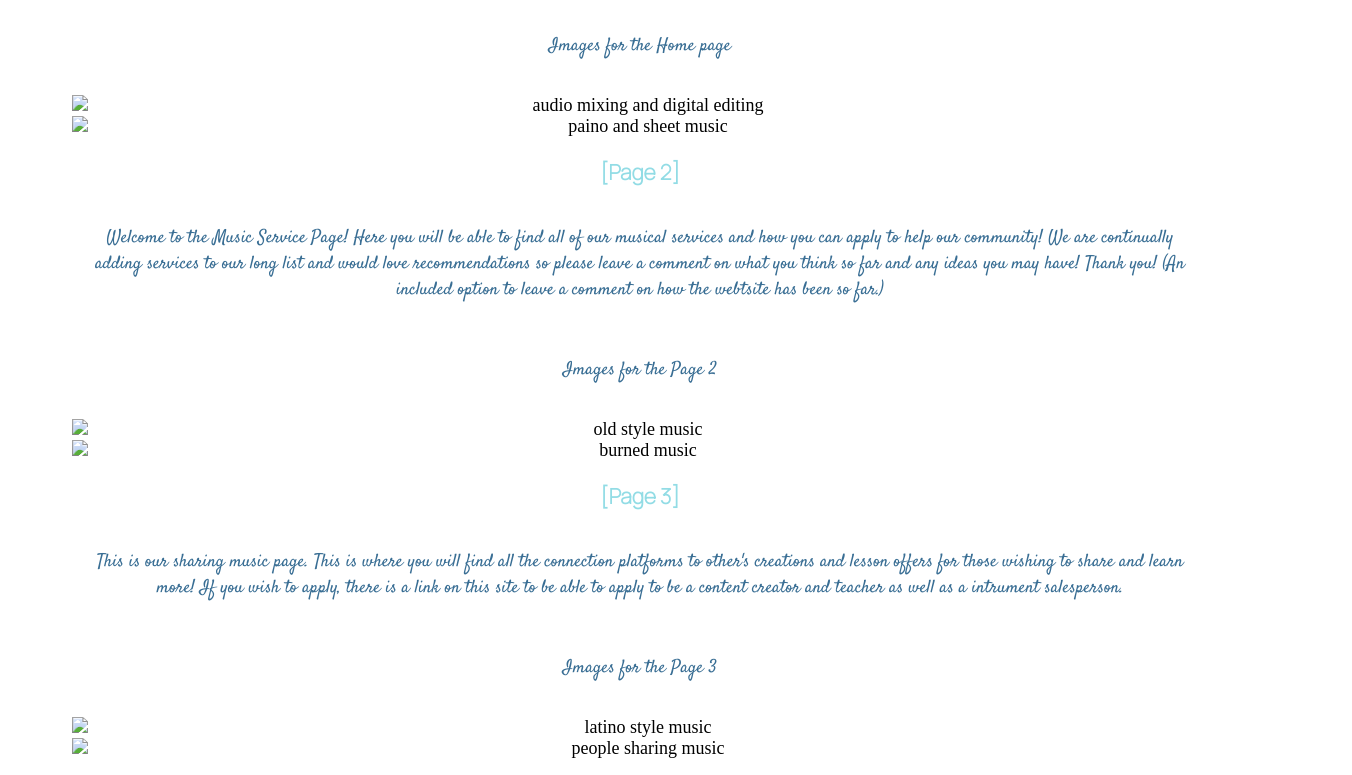
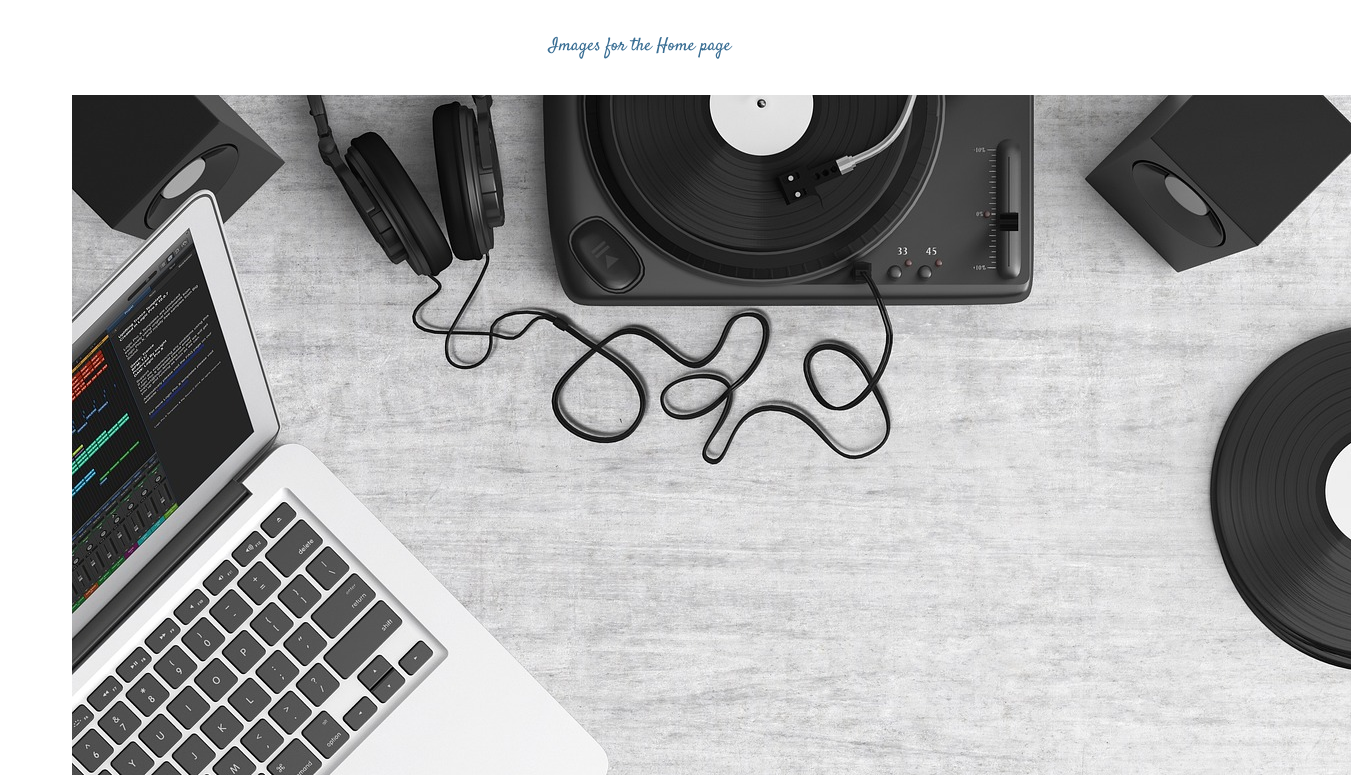
Before and after one commit to Cammackda/music, a plain HTML site: page index.html in a window 1280 px wide. Shown: the part 3025-3800 px from the top of the page, 1352 px wide, since content can reach past the window. Drawn offline with Linux system fonts and the light colour scheme; the site is published under a folder, as on GitHub Pages, so addresses that start at the root find nothing.

Commit message:
added a "."

```diff
--- a/index.html
+++ b/index.html
@@ -143,8 +143,8 @@
       D-U-E-T is a website committed to connecting people and music with people and music. We are connecting content creators, teachers, intrument sellers, and other musical needs, with those all around the world. You will be able to find all of your music needs inlcuding a music creation tool. If you can't find the help you are looking for, we are probably working on it. With that said, please let us know of any recommendations and additional tools. Our website is moderated by website managers to help people sign up to sell their instruments and music, as well and services such as teaching and lessons.
     </p>
     <p>Images for the Home page</p>
-    <img src="/images/audio.mixing.png" alt="audio mixing and digital editing">
-    <img src="/images/page_piano.png" alt="paino and sheet music">
+    <img src="./images/audio.mixing.png" alt="audio mixing and digital editing">
+    <img src="./images/page_piano.png" alt="paino and sheet music">
 
     </ul>
     <h3>[Page 2]</h3>
@@ -152,8 +152,8 @@
       Welcome to the Music Service Page! Here you will be able to find all of our musical services and how you can apply to help our community! We are continually adding services to our long list and would love recommendations so please leave a comment on what you think so far and any ideas you may have! Thank you! (An included option to leave a comment on how the webtsite has been so far.)
     </p>
     <p>Images for the Page 2</p>
-    <img src="/images/normal_old_music.png" alt="old style music">
-    <img src="/images/music_sheet_burned.png" alt="burned music">
+    <img src="./images/normal_old_music.png" alt="old style music">
+    <img src="./images/music_sheet_burned.png" alt="burned music">
 
     </ul>
     <h3>[Page 3]</h3>
@@ -161,8 +161,8 @@
       This is our sharing music page. This is where you will find all the connection platforms to other's creations and lesson offers for those wishing to share and learn more! If you wish to apply, there is a link on this site to be able to apply to be a content creator and teacher as well as a intrument salesperson.
     </p>
     <p>Images for the Page 3</p>
-    <img src="/images/el musico.jpg" alt="latino style music">
-    <img src="/images/sharginis.jpeg" alt="people sharing music">
+    <img src="./images/el musico.jpg" alt="latino style music">
+    <img src="./images/sharginis.jpeg" alt="people sharing music">
 
     </ul>
     <hr>
```
